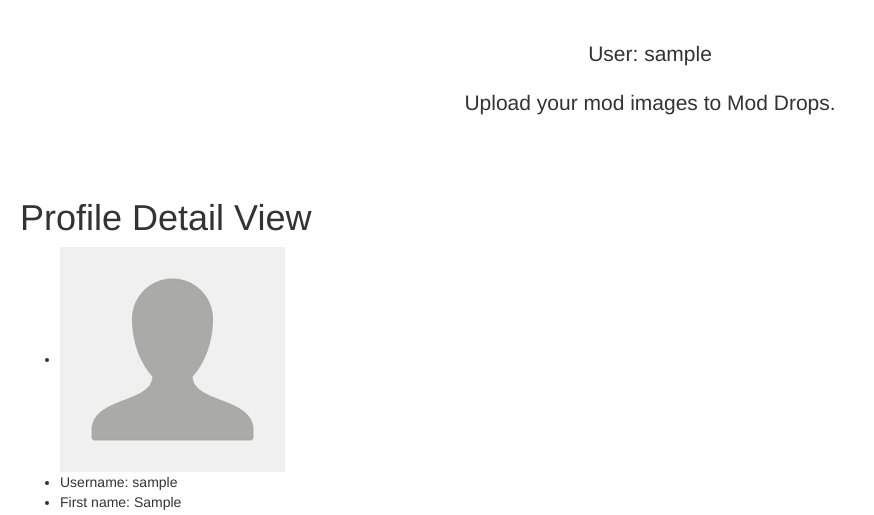
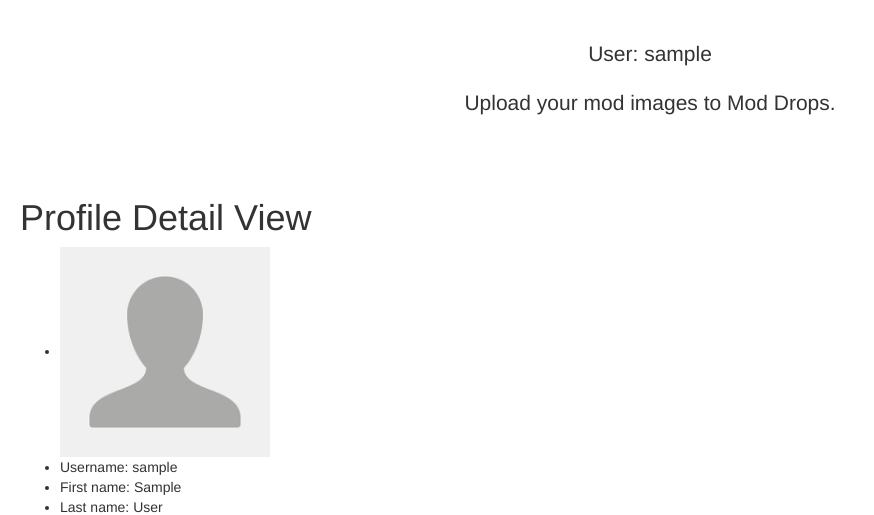
Before and after one commit to henry808/mod_drops, a Django app: page /profile/ in a window 1280 px wide. Shown: the part 51-566 px from the top of the page, without its empty margins (0-874 px from the left). Run offline with Django 3.2, Linux system fonts and the light colour scheme; the visitor is signed in with stand-in values (Sample User, id 1); data comes from the database, SQL or seed files in the repository; data that the repository does not hold is empty; some libraries are stand-ins or nearby versions.

Commit message:
added css and tags in template for standard height on profile pictures

```diff
--- a/mod_drops/static/css/mod_drops.css
+++ b/mod_drops/static/css/mod_drops.css
@@ -30,3 +30,7 @@ body {
 .other_portrait {
   height: 5em;
 }
+
+.portrait {
+  height: 15em;
+}
--- a/user_profile/templates/other_profile.html
+++ b/user_profile/templates/other_profile.html
@@ -6,9 +6,9 @@
         <h1>Profile Detail View</h1>
         <ul>
             {% if other_user.profile.picture %}
-            <li><img src="{{other_user.profile.picture.url}}"></li>
+            <li><img class="portrait" src="{{other_user.profile.picture.url}}"></li>
             {% else %}
-            <li><img src="{% static 'user_profile/images/default_profile_image.png' %}" alt="Profile Image"/></li>
+            <li><img class="portrait" src="{% static 'user_profile/images/default_profile_image.png' %}" alt="Profile Image"/></li>
             {% endif %}
             <li>Username: {{ other_user.username }}</li>
             <li>First name: {{ other_user.first_name }}</li>
--- a/user_profile/templates/profile.html
+++ b/user_profile/templates/profile.html
@@ -6,9 +6,9 @@
         <h1>Profile Detail View</h1>
         <ul>
             {% if user.profile.picture %}
-            <li><img src="{{user.profile.picture.url}}"></li>
+            <li><img class="portrait" src="{{user.profile.picture.url}}"></li>
             {% else %}
-            <li><img src="{% static 'user_profile/images/default_profile_image.png' %}" alt="Profile Image"/></li>
+            <li><img class="portrait" src="{% static 'user_profile/images/default_profile_image.png' %}" alt="Profile Image"/></li>
             {% endif %}
             <li>Username: {{ user.username }}</li>
             <li>First name: {{ user.first_name }}</li>
```
